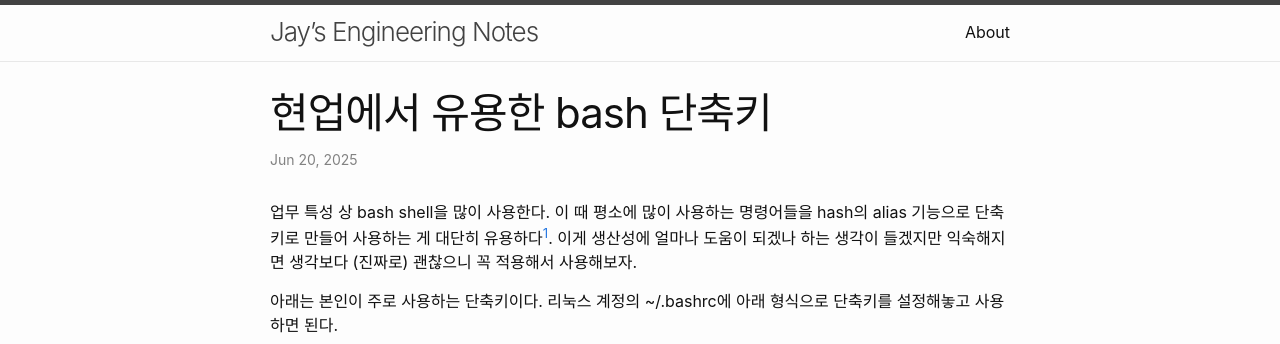
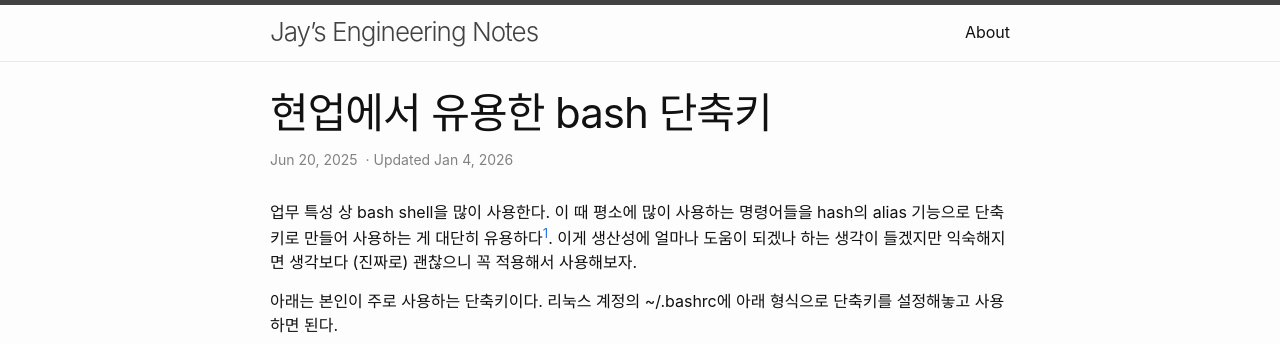
Before and after one commit to wj28lee/wj28lee.github.io, a Jekyll site: the page built from _posts/2025-06-20-bashrc.md, in a window 1280 px wide. Shown: the top 344 px of the page. Built offline with Jekyll 4.4.1, drawn with Linux system fonts in a browser that asks for light colours; comment, search, counter and statistics services are not loaded.

Commit message:
Add modified time to post

```diff
--- a/Gemfile
+++ b/Gemfile
@@ -5,3 +5,7 @@ gemspec
 
 gem "jekyll", ENV["JEKYLL_VERSION"] if ENV["JEKYLL_VERSION"]
 gem "kramdown-parser-gfm" if ENV["JEKYLL_VERSION"] == "~> 3.9"
+
+group :jekyll_plugins do
+    gem "jekyll-last-modified-at"
+end
--- a/_config.yml
+++ b/_config.yml
@@ -43,6 +43,7 @@ theme: minima
 plugins:
  - jekyll-feed
  - jekyll-seo-tag
+ - jekyll-last-modified-at
 
 giscus:
   repo: "wj28lee/wj28lee.github.io"
--- a/_layouts/post.html
+++ b/_layouts/post.html
@@ -10,6 +10,14 @@ layout: default
         {%- assign date_format = site.minima.date_format | default: "%b %-d, %Y" -%}
         {{ page.date | date: date_format }}
       </time>
+      {%- if page.last_modified_at and page.last_modified_at != page.date -%}
+        <span class="post-meta">
+          &nbsp;·&nbsp;Updated
+          <time class="dt-updated" datetime="{{ page.last_modified_at | date_to_xmlschema }}" itemprop="dateModified">
+            {{ page.last_modified_at | date: date_format }}
+          </time>
+        </span>
+      {%- endif -%}
       {%- if page.author -%}
         • <span itemprop="author" itemscope itemtype="http://schema.org/Person"><span class="p-author h-card" itemprop="name">{{ page.author }}</span></span>
       {%- endif -%}</p>
--- a/_posts/2025-06-20-bashrc.md
+++ b/_posts/2025-06-20-bashrc.md
@@ -3,6 +3,7 @@ layout: post
 title: "현업에서 유용한 bash 단축키"
 categories: tech
 tags: [bash, bashrc, shell]
+last_modified_at: 2026-01-04 16:09:00 +0900
 ---
 업무 특성 상 bash shell을 많이 사용한다. 이 때 평소에 많이 사용하는 명령어들을 hash의 alias 기능으로 단축키로 만들어 사용하는 게 대단히 유용하다[^1]. 이게 생산성에 얼마나 도움이 되겠나 하는 생각이 들겠지만 익숙해지면 생각보다 (진짜로) 괜찮으니 꼭 적용해서 사용해보자.
 
```
